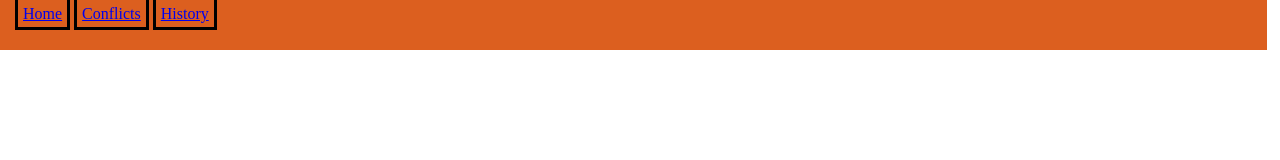
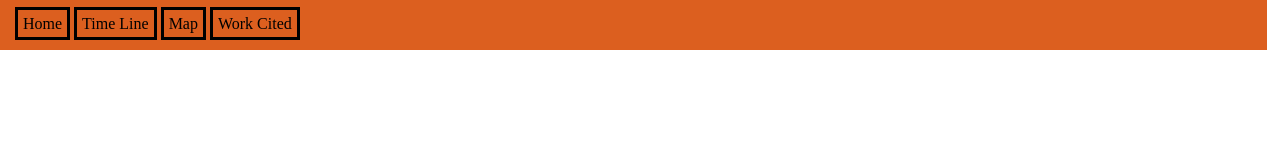
Before and after one commit to CheeseyJake/Dog-Book-Website-For-School, a plain HTML site: page index.htm in a window 1280 px wide. Drawn offline with Linux system fonts and the light colour scheme.

Commit message:
Add files via upload

```diff
--- a/index.htm
+++ b/index.htm
@@ -7,8 +7,9 @@
 		<div id = "header">
 			<div id = "links">
 				<a href = "index.htm">Home</a>
-				<a href = "#">Conflicts</a>
-				<a href = "#">History</a>
+				<a href = "#">Time Line</a>
+				<a href = "#">Map</a>
+				<a href = "#">Work Cited</a>
 			</div>
 		</div>
 
--- a/stylesheet.css
+++ b/stylesheet.css
@@ -10,9 +10,15 @@
 #header a{
 	border: 3px solid black;
 	padding: 5px;
+	color: black;
+	text-decoration: none;
 }
 #links{
 	position:relative;
-	top:5px;
+	top:15px;
 	left:15px;
 }
+
+#links a:hover{
+	border: 5px solid white;
+}
```
